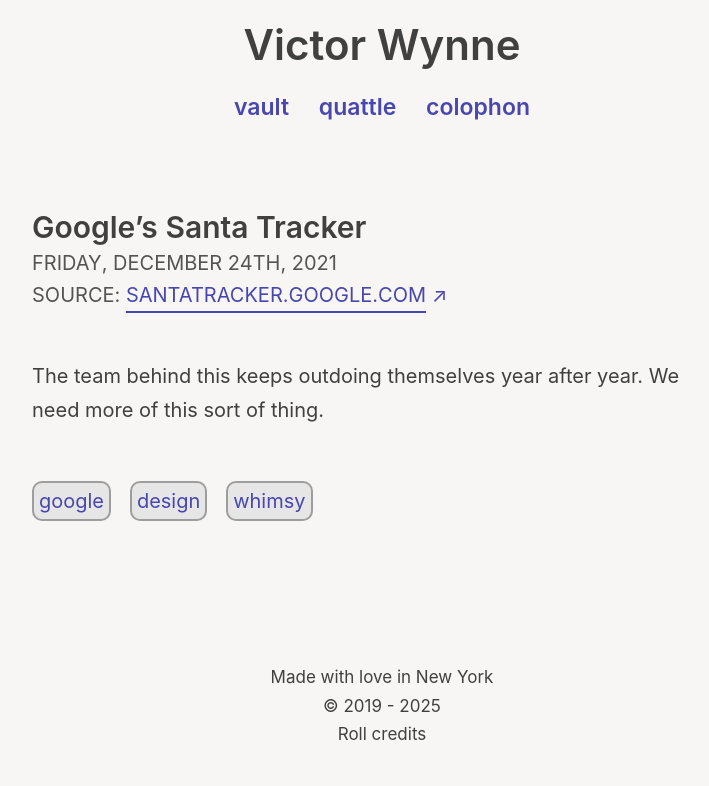
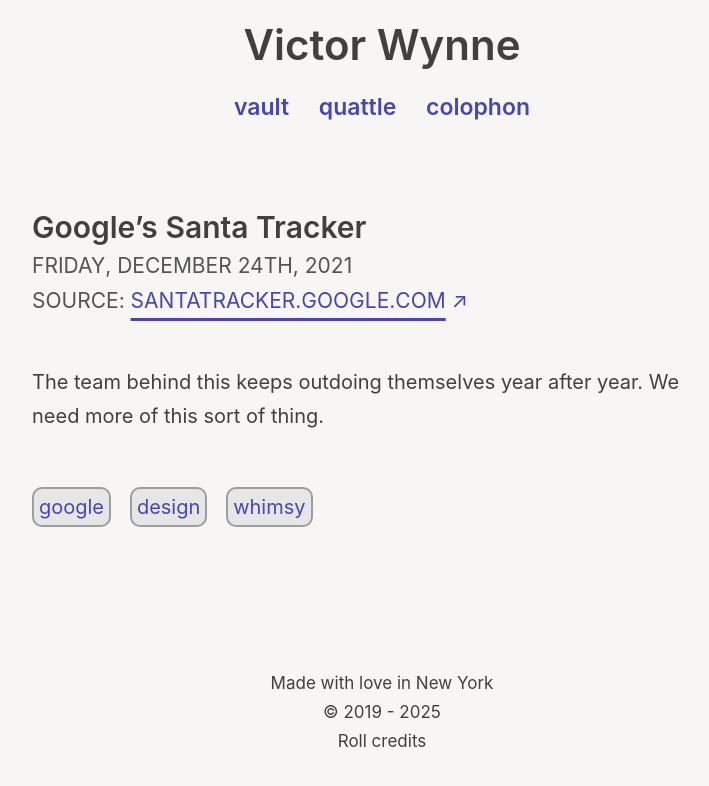
Before and after one commit to victorwynne/victorwynne, a Jekyll site: the page built from _posts/2021-12-24-googles-santa-tracker.md, in a window 1280 px wide. Shown: the top 786 px of the page, without its empty margins (258-967 px from the left). Built offline with Jekyll 4.4.1, drawn with Linux system fonts in a browser that asks for light colours.

Commit message:
Refined the font size for date meta line.

```diff
--- a/_sass/_posts.scss
+++ b/_sass/_posts.scss
@@ -93,7 +93,7 @@
   margin-top: -.4rem;
   margin-bottom: 0rem;
   font-variant: all-petite-caps;
-  font-size: 140%;
+  font-size: 150%;
   color: $meta;
 
   @media (prefers-color-scheme: light) {
@@ -121,7 +121,7 @@
   overflow: hidden;
   white-space: nowrap;
   font-variant: all-petite-caps;
-  font-size: 140%;
+  font-size: 150%;
 
   @media (prefers-color-scheme: light) {
   color: $light-scheme-meta;
```
